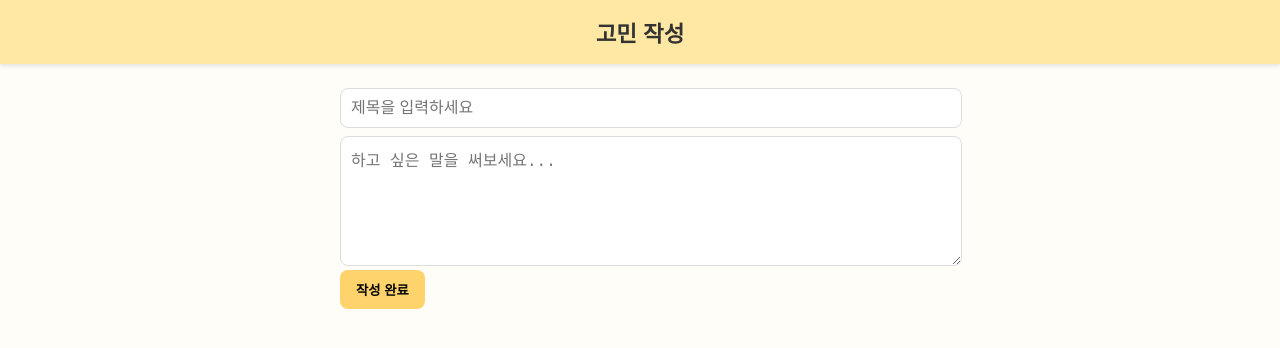
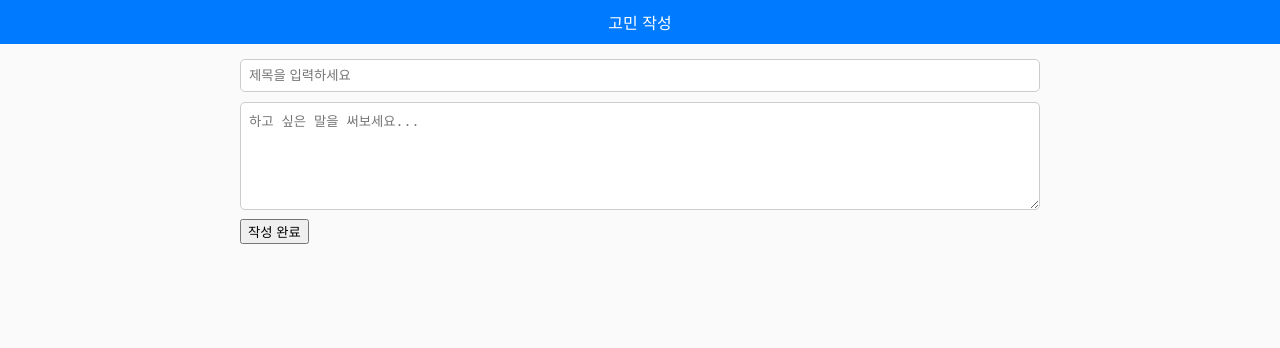
Before and after one commit to murang-korea/Whisperbox, a website: page public/write.html in a window 1280 px wide. Drawn offline with Linux system fonts and the light colour scheme.

Commit message:
Update style.css

```diff
--- a/public/style.css
+++ b/public/style.css
@@ -1,56 +1,48 @@
 body {
-  font-family: 'Pretendard', sans-serif;
-  background: #fffdf8;
+  font-family: sans-serif;
   margin: 0;
   padding: 0;
-  color: #333;
+  background: #fafafa;
+}
+
+.container {
+  max-width: 800px;
+  margin: auto;
+  padding: 10px;
 }
 
 header {
+  background: #007bff;
+  color: white;
+  padding: 10px;
   text-align: center;
-  padding: 16px;
-  background: #ffe8a3;
-  font-weight: 700;
-  font-size: 1.4rem;
-  box-shadow: 0 2px 4px rgba(0,0,0,0.1);
-}
-
-.container {
-  max-width: 600px;
-  margin: 0 auto;
-  padding: 16px;
-}
-
-.post {
-  background: #fff;
-  border-radius: 12px;
-  padding: 16px;
-  margin-bottom: 12px;
-  box-shadow: 0 2px 8px rgba(0,0,0,0.05);
 }
 
 button {
-  background: #ffd36b;
-  border: none;
-  border-radius: 8px;
-  padding: 10px 16px;
-  font-weight: 600;
   cursor: pointer;
-  transition: background 0.2s;
 }
-button:hover { background: #ffcd4f; }
 
 input, textarea {
   width: 100%;
-  border: 1px solid #ddd;
-  border-radius: 8px;
+  padding: 8px;
+  margin: 5px 0;
+  box-sizing: border-box;
+  border-radius: 5px;
+  border: 1px solid #ccc;
+}
+
+.post, .comment {
+  background: white;
   padding: 10px;
-  margin-top: 8px;
-  font-size: 1rem;
+  margin-bottom: 10px;
+  border-radius: 5px;
+}
+
+.comment {
+  margin-left: 20px;
+  background: #f1f1f1;
 }
 
 @media (max-width: 600px) {
-  .container { padding: 10px; }
-  header { font-size: 1.2rem; }
-  button { width: 100%; margin-top: 10px; }
+  .container { padding: 5px; }
 }
```
